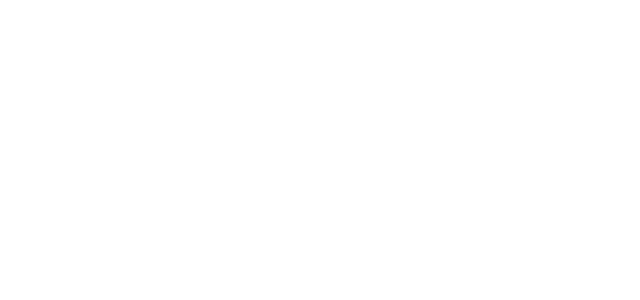
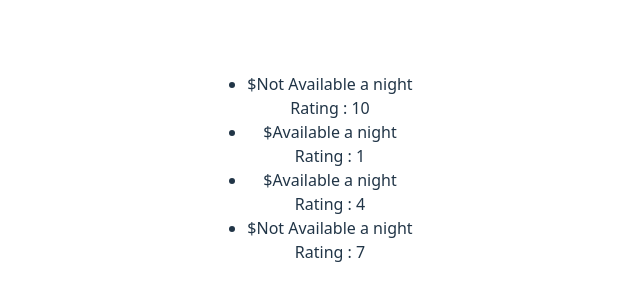
Before and after one commit to DevOlabode/rental-property, a React (Vite) app: page / in a window 1280 px wide. Shown: the part 232-532 px from the top of the page, without its empty margins (330-970 px from the left). Built offline with nearby package versions, Linux system fonts and the light colour scheme.

Commit message:
`Removed React + Vite template README and updated PropertyList component to accept properties prop`

```diff
--- a/src/App.jsx
+++ b/src/App.jsx
@@ -2,14 +2,14 @@
 import PropertyList from './PropertyList'
 
 const properties  = [
-  {id: 1, name : 'Eggs', rating : 12, price : false},
-  {id: 2, name : 'milk', rating : 1, completed : true},
-  {id: 3, name : 'Carrots', rating : 4, completed : true},
-  {id: 4, name : 'Chicken', rating : 10, completed : false},
-]
+  {id: 1, name : 'Eggs', rating : 10, price : false},
+  {id: 2, name : 'milk', rating : 1, price : true},
+  {id: 3, name : 'Carrots', rating : 4, price : true},
+  {id: 4, name : 'Chicken', rating : 7, price : false},
+];
 
 function App() {
-  <PropertyList />
+  return <PropertyList properties={properties} />
 }
 
 export default App
--- /dev/null
+++ b/src/Properties.jsx
@@ -0,0 +1,11 @@
+function Properties ({name, rating, price}){
+    return (
+        <li>
+            <div>{name}</div>
+            <div>${price ? 'Available' : 'Not Available'} a night</div>
+            <div>Rating : {rating}</div>
+        </li>
+    )
+}
+
+export default Properties;
--- a/src/PropertyList.jsx
+++ b/src/PropertyList.jsx
@@ -1,5 +1,17 @@
-function PropertyList (properties){
+import Properties from './Properties';
 
+function PropertyList ({properties}){
+    return (
+        <ul>
+            {properties.map(prop =>(
+                <Properties
+                key = {prop.id}
+                price = {prop.price}
+                rating = {prop.rating}
+                />
+            ) )}
+        </ul>
+    )
 };
 
 export default PropertyList;
```
Also changed, not shown: 1 other file (tests, documents, lock files or other folders).
